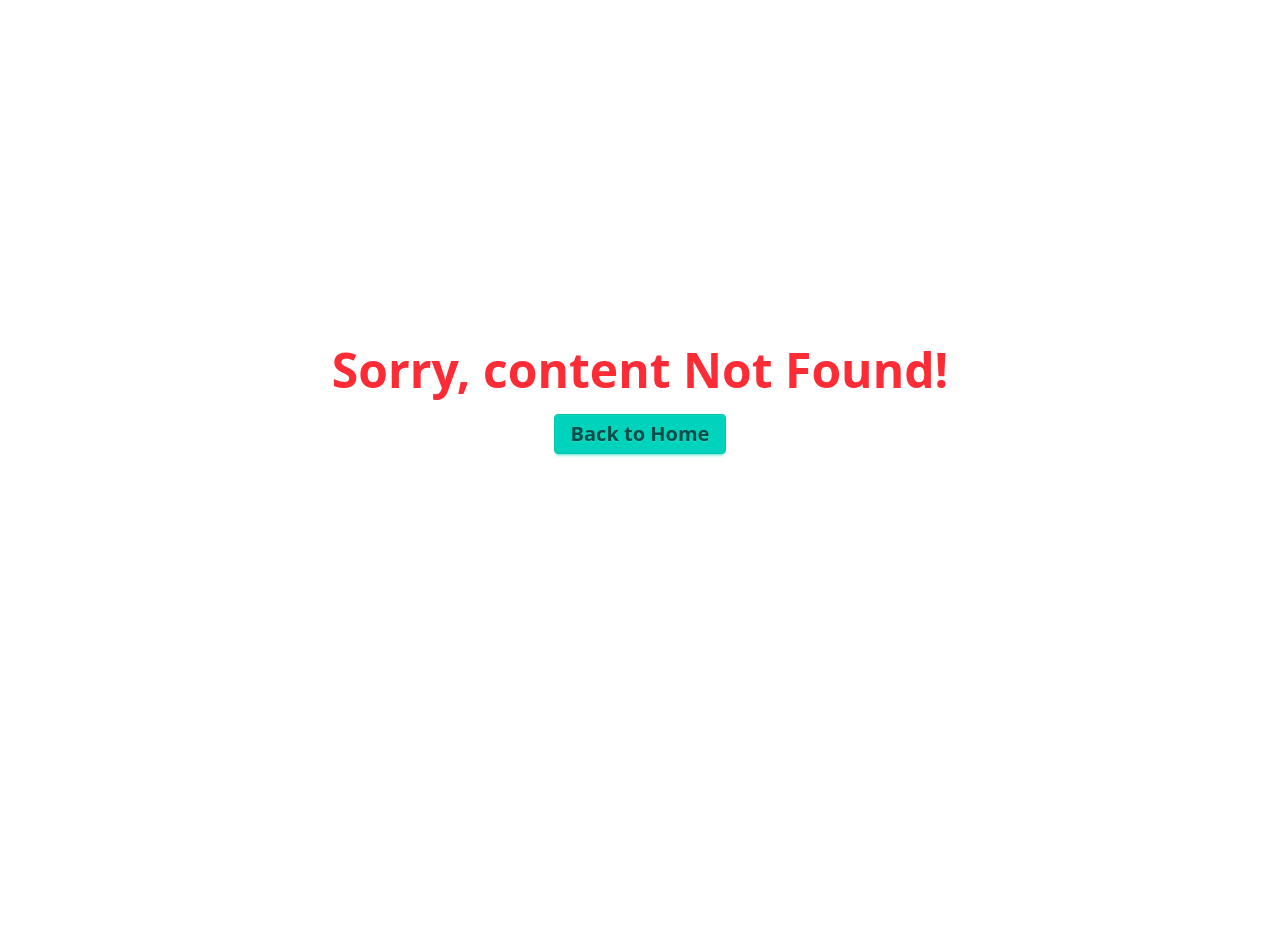
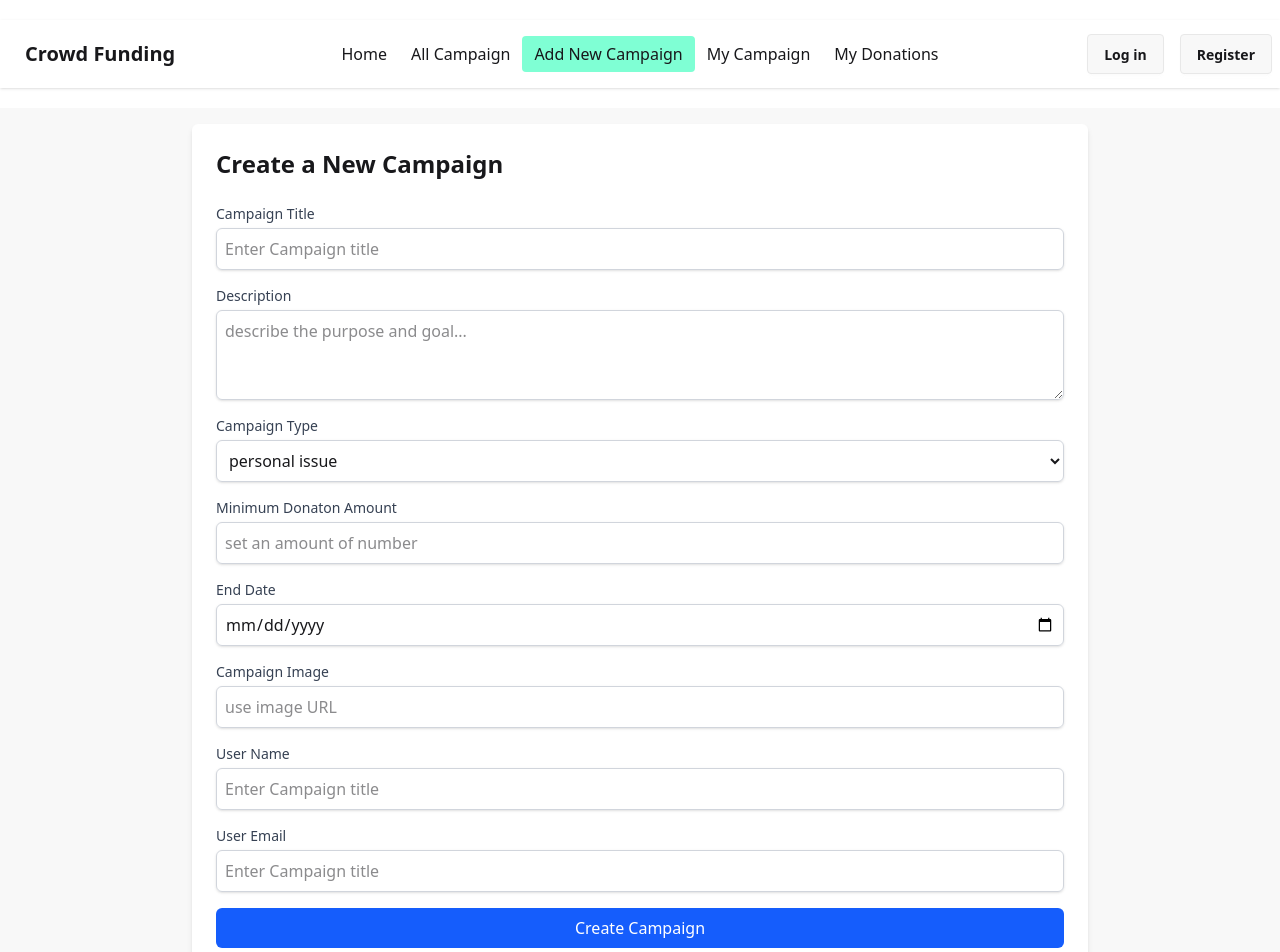
Before and after one commit to KI-Anik/A10-crowd-funding-client, a React (Vite) app: page /auth/addNewCamp in a window 1280 px wide. Before the commit this address had no page. Shown: the top 952 px of the page. Before the commit the page ends 800 px from the top, so only its background shows below. Built offline with nearby package versions, Linux system fonts and the light colour scheme.

Commit message:
add AddNewCamp component, update Navbar links, and adjust AuthLayout styles

```diff
--- a/src/components/Navbar.jsx
+++ b/src/components/Navbar.jsx
@@ -2,11 +2,11 @@ import { Link, NavLink } from "react-router-dom";
 
 const Navbar = () => {
     const links = <>
-    <li><NavLink to={'/'}>Home</NavLink></li>
-    <li><NavLink to={'/AllCamp'}>All Campaign</NavLink></li>
-    <li><NavLink to={'/addNewCamp'}>Add New Campaign</NavLink></li>
-    <li><NavLink to={'/myCamp'}>My Campaign</NavLink></li>
-    <li><NavLink to={'/myDonation'}>My Donations</NavLink></li>
+        <li><NavLink to={'/'}>Home</NavLink></li>
+        <li><NavLink to={'allCamp'}>All Campaign</NavLink></li>
+        <li><NavLink to={'addNewCamp'}>Add New Campaign</NavLink></li>
+        <li><NavLink to={'myCamp'}>My Campaign</NavLink></li>
+        <li><NavLink to={'myDonation'}>My Donations</NavLink></li>
     </>
     return (
         <div className="navbar flex-col sm:flex-row bg-base-100 shadow-sm m-5 mx-auto">
@@ -18,7 +18,7 @@ const Navbar = () => {
                     <ul
                         tabIndex={0}
                         className="menu menu-md dropdown-content bg-base-100 rounded-box z-1 mt-3 w-52 p-2 shadow">
-                       {links}
+                        {links}
                     </ul>
                 </div>
                 <a className="btn btn-ghost text-xl">Crowd Funding</a>
--- a/src/components/layout/AuthLayout.jsx
+++ b/src/components/layout/AuthLayout.jsx
@@ -4,9 +4,9 @@ import { Outlet } from 'react-router-dom';
 
 const AuthLayout = () => {
     return (
-        <div className='container mx-auto flex flex-col min-h-screen '>
+        <div className='container mx-auto  '>
             <Navbar></Navbar>
-            <div className="flex-1 flex items-center justify-center bg-base-200">
+            <div className="min-h-[calc(100vh-308px)] pt-4 pb-5 bg-base-200">
                 <Outlet></Outlet>
             </div>
             <Footer></Footer>
--- /dev/null
+++ b/src/components/pages/AddNewCamp.jsx
@@ -0,0 +1,138 @@
+
+const AddCampaign = () => {
+    const handleSubmit = (e) => {
+        e.preventDefault();
+        const form = e.target;
+        const title = form.title.value;
+        const description = form.description.value;
+        const type = form.type.value;
+        const amount = form.amount.value;
+        const date = form.date.value;
+        const image = form.image.value;
+        console.log(title, description, type, amount, image, date)
+    }
+    return (
+        <div className="max-w-4xl mx-auto p-6 bg-white shadow-md rounded-md ">
+            <h2 className="text-2xl font-bold mb-6">Create a New Campaign</h2>
+            <form onSubmit={handleSubmit}>
+                <div className="mb-4">
+                    <label className="block text-sm font-medium text-gray-700" htmlFor="title">
+                        Campaign Title
+                    </label>
+                    <input
+                        type="text"
+                        id="title"
+                        name="title"
+                        className="mt-1 block w-full border border-gray-300 rounded-md shadow-sm p-2"
+                        required
+                        placeholder="Enter Campaign title"
+                    />
+                </div>
+                <div className="mb-4">
+                    <label className="block text-sm font-medium text-gray-700" htmlFor="description">
+                        Description
+                    </label>
+                    <textarea
+                        id="description"
+                        name="description"
+                        className="mt-1 block w-full border border-gray-300 rounded-md shadow-sm p-2"
+                        rows="3"
+                        required
+                        placeholder="describe the purpose and goal..."
+                    ></textarea>
+                </div>
+                <div className="mb-4">
+                    <label className="block text-sm font-medium text-gray-700" htmlFor="type">
+                        Campaign Type
+                    </label>
+                    <select name="type" id="type"
+                        className="mt-1 block w-full border border-gray-300 rounded-md shadow-sm p-2"
+                    >
+                        <optgroup label="Select a type">
+                            <option value="personal issue">personal issue</option>
+                            <option value="business">business</option>
+                            <option value="startup">startup</option>
+                            <option value="creative ideas">creative ideas</option>
+                        </optgroup>
+                    </select>
+                </div>
+                <div className="mb-4">
+                    <label className="block text-sm font-medium text-gray-700" htmlFor="amount">
+                        Minimum Donaton Amount
+                    </label>
+                    <input
+                        type="number"
+                        id="amount"
+                        name="amount"
+                        className="mt-1 block w-full border border-gray-300 rounded-md shadow-sm p-2"
+                        required
+                        placeholder="set an amount of number"
+                    />
+                </div>
+                <div className="mb-4">
+                    <label className="block text-sm font-medium text-gray-700" htmlFor="date">
+                        End Date
+                    </label>
+                    <input
+                        type="date"
+                        id="date"
+                        name="date"
+                        className="mt-1 block w-full border border-gray-300 rounded-md shadow-sm p-2"
+                        required
+                        placeholder=""
+                    />
+                </div>
+                <div className="mb-4">
+                    <label className="block text-sm font-medium text-gray-700" htmlFor="image">
+                        Campaign Image
+                    </label>
+                    <input
+                        type="url"
+                        id="image"
+                        name="image"
+                        className="mt-1 block w-full border border-gray-300 rounded-md shadow-sm p-2"
+                        placeholder="use image URL"
+                    />
+                </div>
+
+                <div className="mb-4">
+                    <label className="block text-sm font-medium text-gray-700" htmlFor="title">
+                        User Name
+                    </label>
+                    <input
+                        // defaultValue={user?.email}
+
+                        type="text"
+                        id="name"
+                        name="name"
+                        className="mt-1 block w-full border border-gray-300 rounded-md shadow-sm p-2"
+                        required
+                        placeholder="Enter Campaign title"
+                    />
+                </div>
+                <div className="mb-4">
+                    <label className="block text-sm font-medium text-gray-700" htmlFor="title">
+                        User Email
+                    </label>
+                    <input
+                        // defaultValue={user?.displayName}
+                        type="email"
+                        id="email"
+                        name="email"
+                        className="mt-1 block w-full border border-gray-300 rounded-md shadow-sm p-2"
+                        required
+                        placeholder="Enter Campaign title"
+                    />
+                </div>
+                <button
+                    type="submit"
+                    className="w-full bg-blue-600 text-white py-2 px-4 rounded-md hover:bg-blue-700"
+                >
+                    Create Campaign
+                </button>
+            </form>
+        </div>
+    );
+};
+
+export default AddCampaign;
```
Also changed, not shown: src/routes/Router.jsx (+8 -1 lines).
